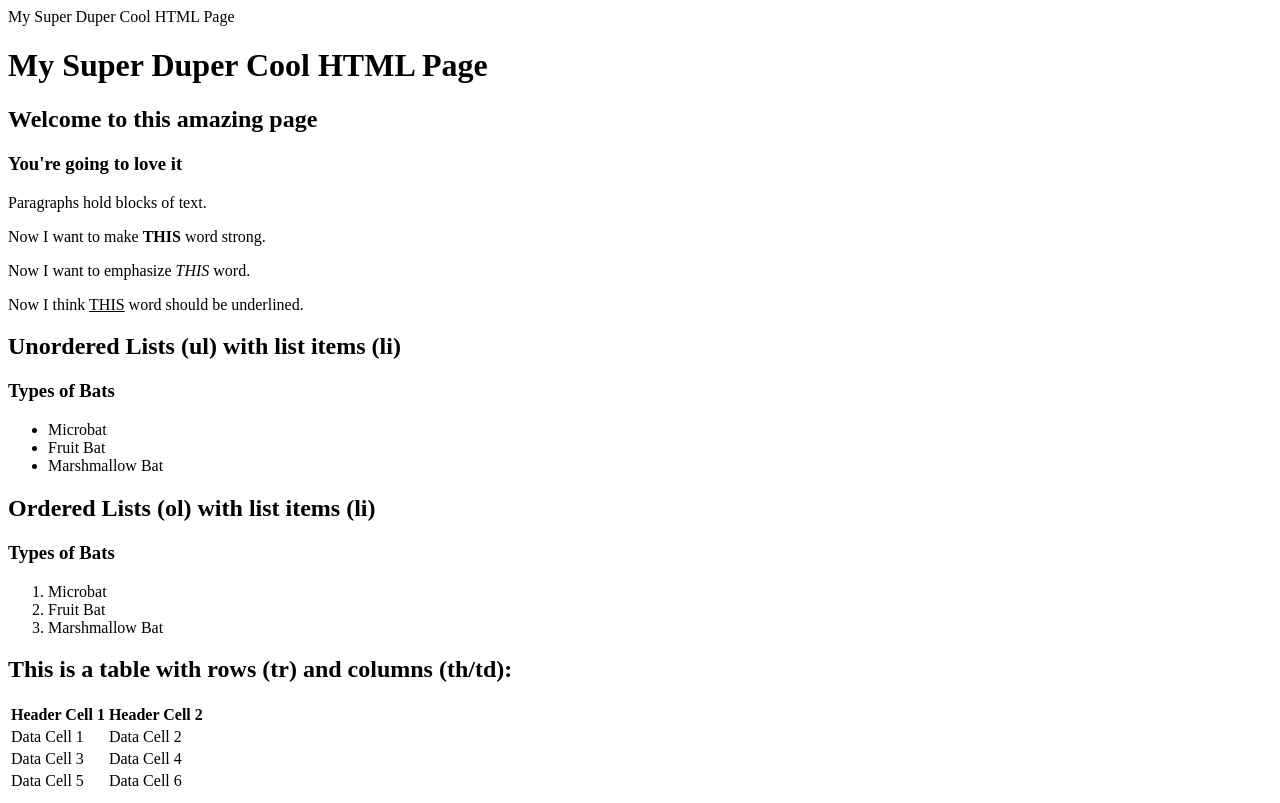
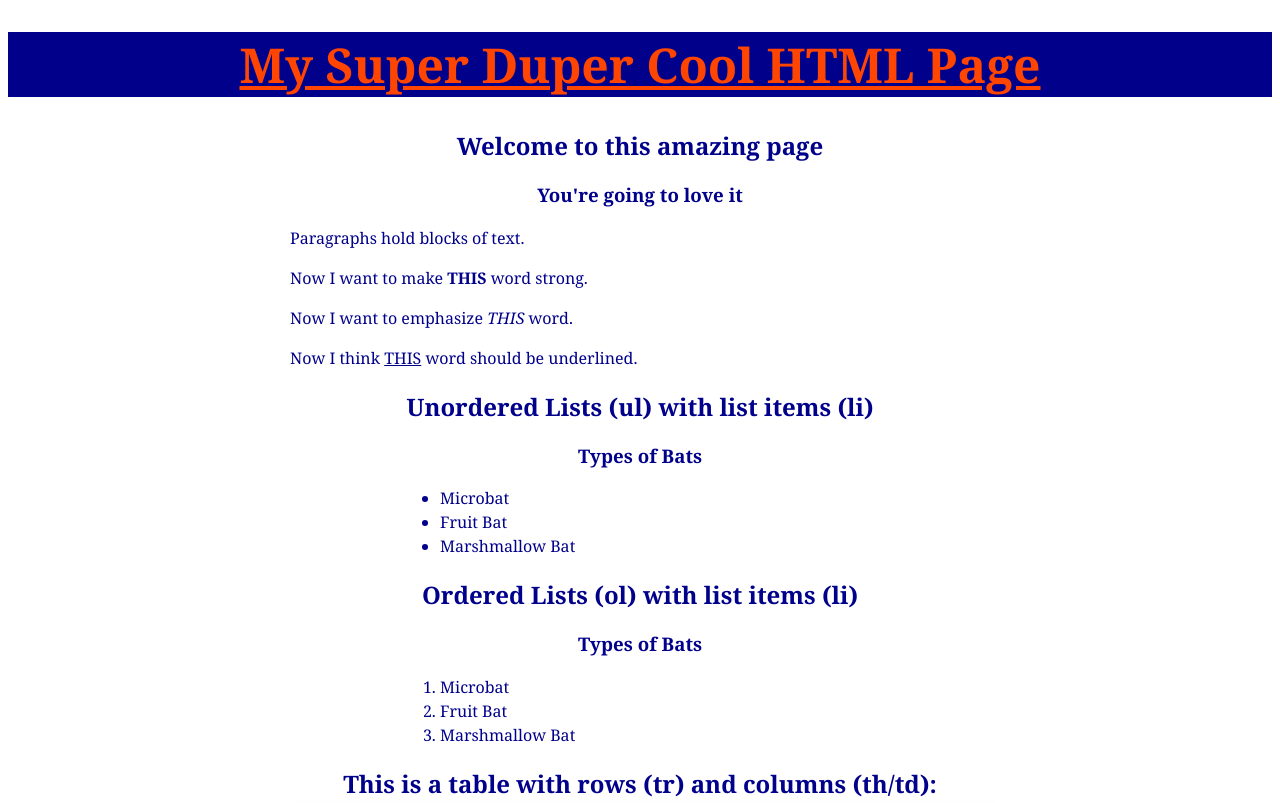
Before and after one commit to gabibabi2609/web_practice, a plain HTML site: page index.html in a window 1280 px wide. Shown: the top 803 px of the page. Drawn offline with Linux system fonts and the light colour scheme.

Commit message:
third commit

```diff
--- a/index.html
+++ b/index.html
@@ -2,10 +2,10 @@
 <html lang ="en">
 
 <head>
-    <meta charset="UTF-8"
-    <meta name="viewport" content="width=device-width, initial-scale=1.0"
+    <meta charset="UTF-8">
+    <meta name="viewport" content="width=device-width, initial-scale=1.0">
     <title>My Super Duper Cool HTML Page</title>
-
+    <link rel="stylesheet" href="style.css">
 </head>
 
 <body>
--- a/style.css
+++ b/style.css
@@ -0,0 +1,36 @@
+body {
+    font-family:Cambria, Cochin, Georgia, Times, 'Times New Roman', serif;
+    background-color: white;
+    color: darkblue;
+    text-align: center;
+    font-size: 16px;
+}
+
+h1 {
+    color: orangered;
+    text-decoration: underline;
+    background-color: darkblue;
+    font-size: 3em;
+}
+
+p, ul, ol, table{
+    text-align: left;
+    max-width: 700px;
+    margin: 0 auto 1em auto;
+    line-height: 1.5;
+}
+
+ul, ol {
+    padding-left: 300px;
+}
+
+table {
+    color: orangered;
+    background-color: darkblue;
+    width: 60%;
+    box-shadow: 5px -5px 10px black;
+}
+
+img{
+    width: 250px
+}
```
